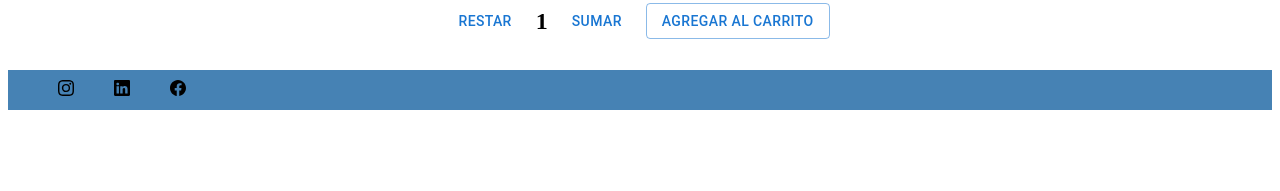
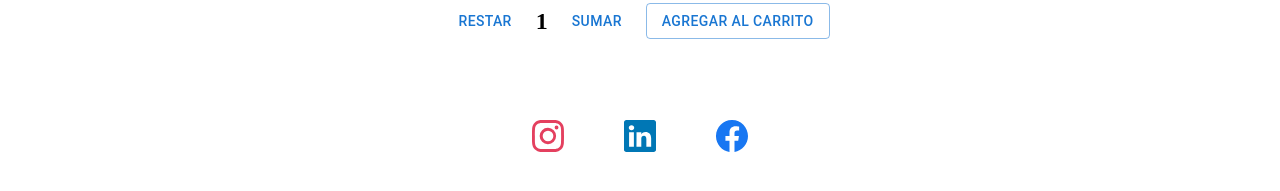
Before and after one commit to pcristian08/ecommerceP-P, a React (Vite) app: page /itemDetail/1 in a window 1280 px wide. Shown: the part 295-486 px from the top of the page. Built offline with nearby package versions, Linux system fonts and the light colour scheme; no server answers; the database is empty.

Commit message:
Add files via upload

```diff
--- a/src/componentes/footer/Footer.jsx
+++ b/src/componentes/footer/Footer.jsx
@@ -3,19 +3,12 @@ import "./footer.css";
 export const Footer = () => {
   return (
     <>
-      <div
-        style={{
-          width: "100%",
-          backgroundColor: "steelblue",
-        }}
-      >
+      <div className="footer">
         <ul>
           <li>
             <svg
+              className="icon instagram"
               xmlns="http://www.w3.org/2000/svg"
-              width="16"
-              height="16"
-              fill="currentColor"
               viewBox="0 0 16 16"
             >
               <path d="M8 0C5.829 0 5.556.01 4.703.048 3.85.088 3.269.222 2.76.42a3.9 3.9 0 0 0-1.417.923A3.9 3.9 0 0 0 .42 2.76C.222 3.268.087 3.85.048 4.7.01 5.555 0 5.827 0 8.001c0 2.172.01 2.444.048 3.297.04.852.174 1.433.372 1.942.205.526.478.972.923 1.417.444.445.89.719 1.416.923.51.198 1.09.333 1.942.372C5.555 15.99 5.827 16 8 16s2.444-.01 3.298-.048c.851-.04 1.434-.174 1.943-.372a3.9 3.9 0 0 0 1.416-.923c.445-.445.718-.891.923-1.417.197-.509.332-1.09.372-1.942C15.99 10.445 16 10.173 16 8s-.01-2.445-.048-3.299c-.04-.851-.175-1.433-.372-1.941a3.9 3.9 0 0 0-.923-1.417A3.9 3.9 0 0 0 13.24.42c-.51-.198-1.092-.333-1.943-.372C10.443.01 10.172 0 7.998 0zm-.717 1.442h.718c2.136 0 2.389.007 3.232.046.78.035 1.204.166 1.486.275.373.145.64.319.92.599s.453.546.598.92c.11.281.24.705.275 1.485.039.843.047 1.096.047 3.231s-.008 2.389-.047 3.232c-.035.78-.166 1.203-.275 1.485a2.5 2.5 0 0 1-.599.919c-.28.28-.546.453-.92.598-.28.11-.704.24-1.485.276-.843.038-1.096.047-3.232.047s-2.39-.009-3.233-.047c-.78-.036-1.203-.166-1.485-.276a2.5 2.5 0 0 1-.92-.598 2.5 2.5 0 0 1-.6-.92c-.109-.281-.24-.705-.275-1.485-.038-.843-.046-1.096-.046-3.233s.008-2.388.046-3.231c.036-.78.166-1.204.276-1.486.145-.373.319-.64.599-.92s.546-.453.92-.598c.282-.11.705-.24 1.485-.276.738-.034 1.024-.044 2.515-.045zm4.988 1.328a.96.96 0 1 0 0 1.92.96.96 0 0 0 0-1.92m-4.27 1.122a4.109 4.109 0 1 0 0 8.217 4.109 4.109 0 0 0 0-8.217m0 1.441a2.667 2.667 0 1 1 0 5.334 2.667 2.667 0 0 1 0-5.334" />
@@ -23,10 +16,8 @@ export const Footer = () => {
           </li>
           <li>
             <svg
+              className="icon linkedin"
               xmlns="http://www.w3.org/2000/svg"
-              width="16"
-              height="16"
-              fill="currentColor"
               viewBox="0 0 16 16"
             >
               <path d="M0 1.146C0 .513.526 0 1.175 0h13.65C15.474 0 16 .513 16 1.146v13.708c0 .633-.526 1.146-1.175 1.146H1.175C.526 16 0 15.487 0 14.854zm4.943 12.248V6.169H2.542v7.225zm-1.2-8.212c.837 0 1.358-.554 1.358-1.248-.015-.709-.52-1.248-1.342-1.248S2.4 3.226 2.4 3.934c0 .694.521 1.248 1.327 1.248zm4.908 8.212V9.359c0-.216.016-.432.08-.586.173-.431.568-.878 1.232-.878.869 0 1.216.662 1.216 1.634v3.865h2.401V9.25c0-2.22-1.184-3.252-2.764-3.252-1.274 0-1.845.7-2.165 1.193v.025h-.016l.016-.025V6.169h-2.4c.03.678 0 7.225 0 7.225z" />
@@ -34,10 +25,8 @@ export const Footer = () => {
           </li>
           <li>
             <svg
+              className="icon facebook"
               xmlns="http://www.w3.org/2000/svg"
-              width="16"
-              height="16"
-              fill="currentColor"
               viewBox="0 0 16 16"
             >
               <path d="M16 8.049c0-4.446-3.582-8.05-8-8.05C3.58 0-.002 3.603-.002 8.05c0 4.017 2.926 7.347 6.75 7.951v-5.625h-2.03V8.05H6.75V6.275c0-2.017 1.195-3.131 3.022-3.131.876 0 1.791.157 1.791.157v1.98h-1.009c-.993 0-1.303.621-1.303 1.258v1.51h2.218l-.354 2.326H9.25V16c3.824-.604 6.75-3.934 6.75-7.951" />
--- a/src/componentes/footer/footer.css
+++ b/src/componentes/footer/footer.css
@@ -0,0 +1,34 @@
+.footer ul {
+  list-style: none;
+  display: flex;
+  justify-content: center;
+  padding: 40px;
+}
+
+.footer li {
+  margin: 0 10px;
+  cursor: pointer;
+}
+
+.icon {
+  width: 32px; /* Cambia este valor para ajustar el tamaño */
+  height: 32px; /* Cambia este valor para ajustar el tamaño */
+  transition: transform 0.2s; /* Añade una pequeña animación */
+  fill: currentColor; /* Asegúrate de usar fill para aplicar el color */
+}
+
+.icon:hover {
+  transform: scale(1.2); /* Aumenta el tamaño al pasar el mouse */
+}
+
+.instagram {
+  color: #e4405f; /* Color de Instagram */
+}
+
+.linkedin {
+  color: #0077b5; /* Color de LinkedIn */
+}
+
+.facebook {
+  color: #1877f2; /* Color de Facebook */
+}
```
